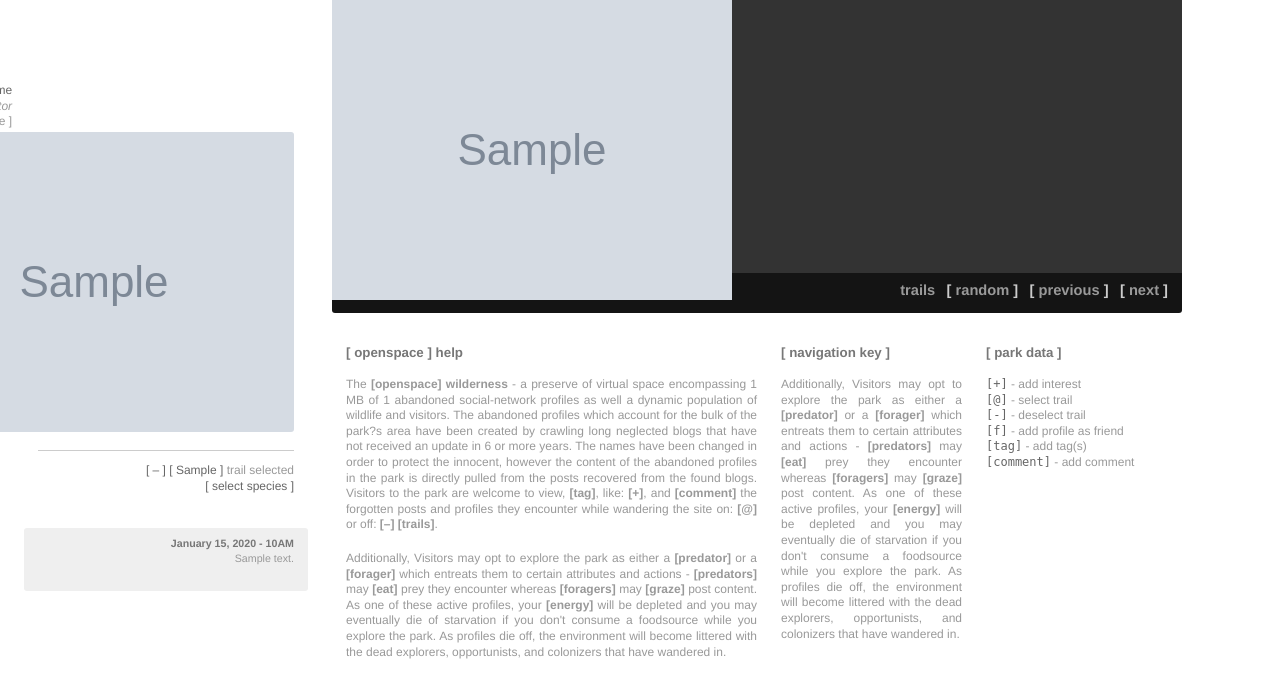
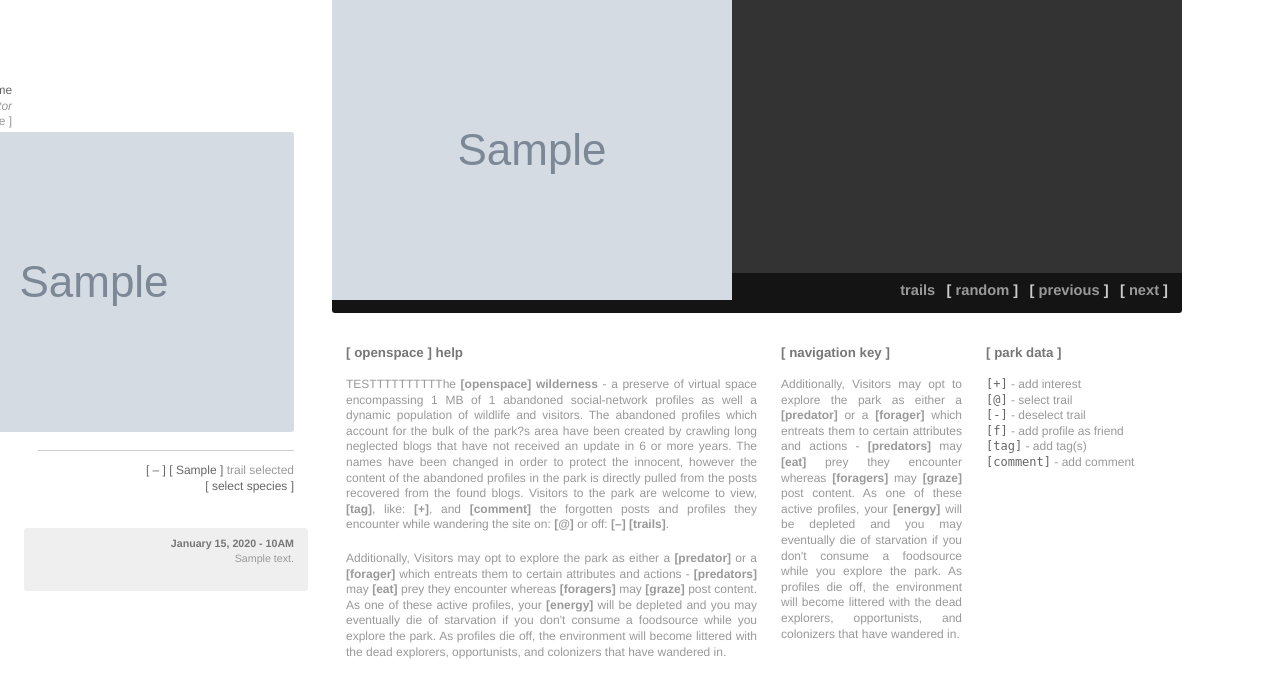
Before and after one commit to Turbulence-org/openspace-wilderness, a Django app: template openspace/templates/help.html in a window 1280 px wide. Shown: the top 698 px of the page. Run offline with Django 3.2, Linux system fonts and the light colour scheme; the template is opened without the code that fills it: most values are stand-ins (such as "Sample title", 1, 10 or a date in 2020); grey boxes marked "Sample" are stand-in pictures.

Commit message:
testing to see if pushing correctly

```diff
--- a/openspace/templates/help.html
+++ b/openspace/templates/help.html
@@ -5,7 +5,7 @@
     <div class="content">
         <div class="contentBlock bigBlock justify">
             <h3>[ openspace ] help</h3>
-            <p>The <strong>[openspace] wilderness</strong> - a preserve of virtual space encompassing {{ mb_size }} MB of {{ abandoned_count }} abandoned social-network profiles as well a dynamic population of wildlife and visitors. The abandoned profiles which account for the bulk of the park?s area have been created by crawling long neglected blogs that have not received an update in 6 or more years. The names have been changed in order to protect the innocent, however the content of the abandoned profiles in the park is directly pulled from the posts recovered from the found blogs. Visitors to the park are welcome to view, <strong>[tag]</strong>, like: <strong>[+]</strong>, and <strong>[comment]</strong> the forgotten posts and profiles they encounter while wandering the site on: <strong>[@]</strong> or off: <strong>[&ndash;]</strong> <strong>[trails]</strong>.</p>
+            <p>TESTTTTTTTTTThe <strong>[openspace] wilderness</strong> - a preserve of virtual space encompassing {{ mb_size }} MB of {{ abandoned_count }} abandoned social-network profiles as well a dynamic population of wildlife and visitors. The abandoned profiles which account for the bulk of the park?s area have been created by crawling long neglected blogs that have not received an update in 6 or more years. The names have been changed in order to protect the innocent, however the content of the abandoned profiles in the park is directly pulled from the posts recovered from the found blogs. Visitors to the park are welcome to view, <strong>[tag]</strong>, like: <strong>[+]</strong>, and <strong>[comment]</strong> the forgotten posts and profiles they encounter while wandering the site on: <strong>[@]</strong> or off: <strong>[&ndash;]</strong> <strong>[trails]</strong>.</p>
             <p>Additionally, Visitors may opt to explore the park as either a <strong>[predator]</strong> or a <strong>[forager]</strong> which entreats them to certain attributes and actions - <strong>[predators]</strong> may <strong>[eat]</strong> prey they encounter whereas <strong>[foragers]</strong> may <strong>[graze]</strong> post content. As one of these active profiles, your <strong>[energy]</strong> will be depleted and you may eventually die of starvation if you don't consume a foodsource while you explore the park. As profiles die off, the environment will become littered with the dead explorers, opportunists, and colonizers that have wandered in.</p>
         </div>
 
```
